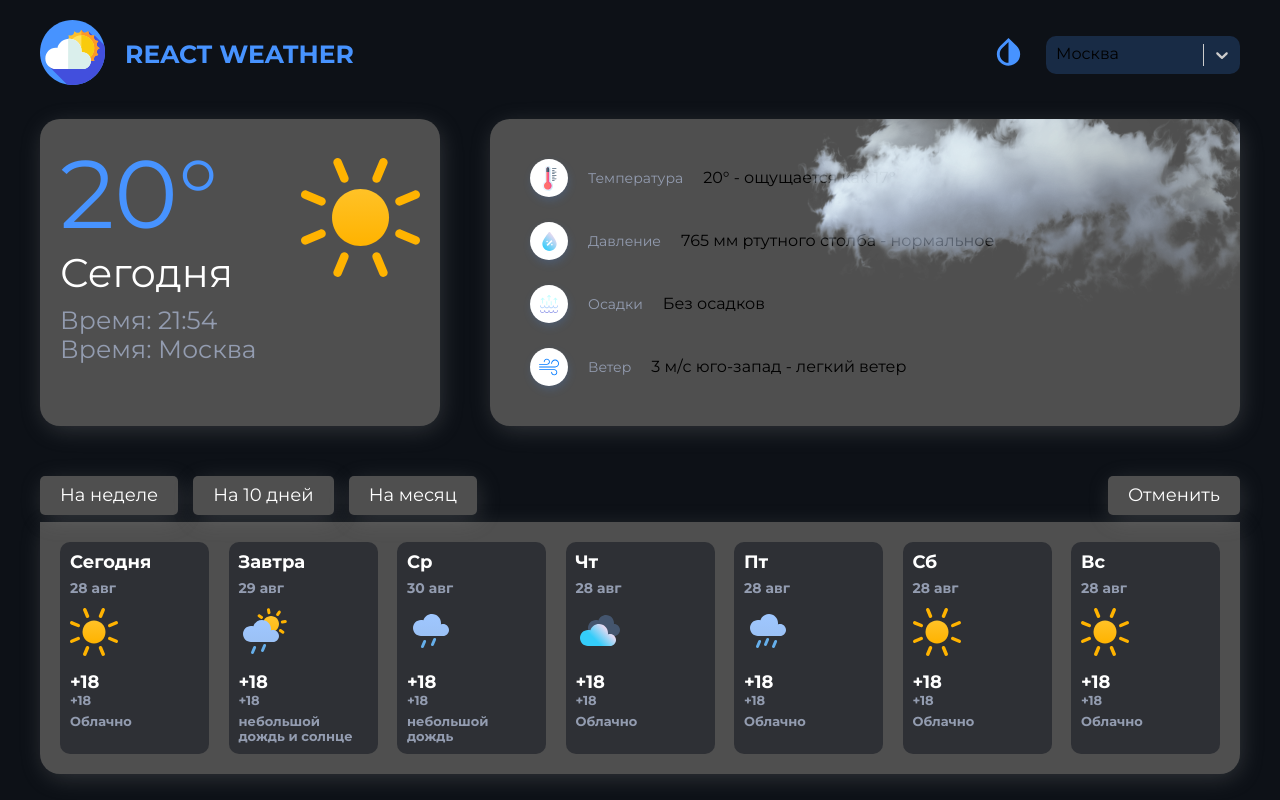
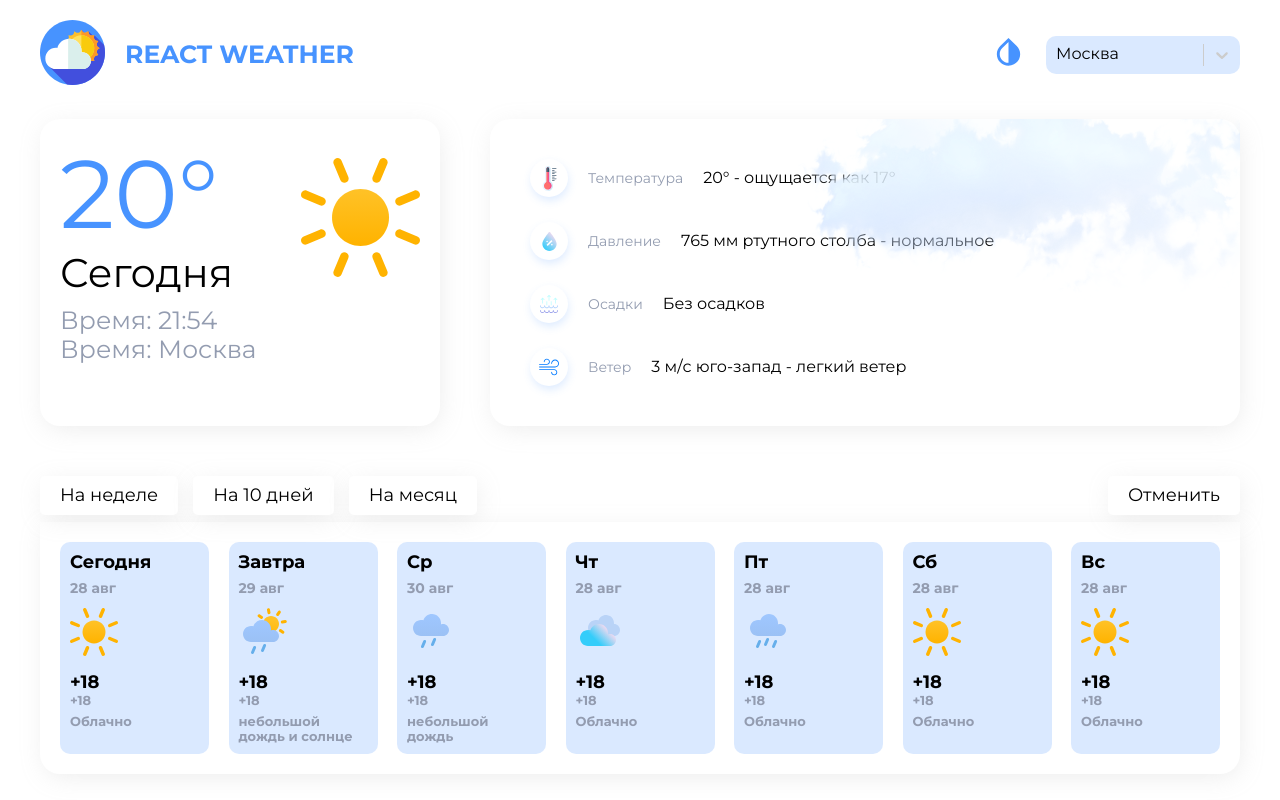
Before and after one commit to NinaDmitrieva/weather, a React (Create React App) app: page / in a window 1280 px wide. Built offline with nearby package versions, Linux system fonts and the light colour scheme.

Commit message:
простая смена темы

```diff
--- a/src/shered/Header/Header.module.scss
+++ b/src/shered/Header/Header.module.scss
@@ -16,6 +16,7 @@
 .change_theme,
 .logo {
   margin-right: 20px;
+  cursor: pointer;
 }
 
 .logo {
--- a/src/shered/Header/Header.tsx
+++ b/src/shered/Header/Header.tsx
@@ -1,4 +1,4 @@
-import React from "react";
+import React, { useEffect, useState } from "react";
 import Select from "react-select";
 import { GlobalSvgSelector } from '../../assets/icons/global/GlobalSvgSelector';
 import s from './Header.module.scss'
@@ -14,10 +14,12 @@
    { value: 'city-3', label: 'Мурманск' }
   ];
 
+  const [theme, setTheme] = useState('light');
+
   const colorStyles = {
     control: (styles:any) => ({
       ...styles,
-      backgroundColor: 0 ? '#4f4f4f' : 'rgba(71, 147, 255, 0.2)',
+      backgroundColor: theme === 'dark' ? '#4f4f4f' : 'rgba(71, 147, 255, 0.2)',
       width: '194px',
       height: '37px',
       border:'none',
@@ -26,9 +28,36 @@
     }),
     singleValue: (styles:any) => ({
       ...styles,
-     color: 0 ? '#fff' : '#000'
+     color: theme === 'dark'? '#fff' : '#000'
     })
   };
+
+
+  function changeTheme() {
+    setTheme(theme === 'light' ? 'dark' : 'light');
+  }
+
+  useEffect(()=>{
+    const root = document.querySelector(':root') as HTMLElement;
+
+    const components = [
+      'text-color',
+      'card-shadow',
+      'card-background',
+      'components-background',
+      'body-background',
+
+    ]
+
+    components.forEach((component)=>{
+          root.style.setProperty(
+      `--${component}-default`,
+      `var(--${component}-${theme})`
+      );
+    })
+
+  }, [theme]);
+
     return (
         <header className={s.header}>
           <div className= {s.wrapper}>
@@ -38,7 +67,7 @@
             <div className={s.title}>React weather</div>
           </div>
           <div className= {s.wrapper}>
-            <div className={s.change_theme}>
+            <div className={s.change_theme} onClick={changeTheme}>
                   <GlobalSvgSelector id='change-theme'/>
             </div>
              <Select defaultValue={options[1]} styles={colorStyles} options={options} />
--- a/src/styles/variables.scss
+++ b/src/styles/variables.scss
@@ -21,26 +21,26 @@
   //body-background
   --body-background-dark: #{$body-background-dark};
   --body-background-light: #{$body-background-light};
-  --body-background-default: var(#{--body-background-dark});
+  --body-background-default: var(#{--body-background-light});
 
   //components-background
   --components-background-dark: #{$components-background-dark};
   --components-background-light: #{$components-background-light};
-  --components-background-default: var(#{--components-background-dark});
+  --components-background-default: var(#{--components-background-light});
 
   //card-background
   --card-background-dark: #{$card-background-dark};
   --card-background-light: #{$card-background-light};
-  --card-background-default: var(#{--card-background-dark});
+  --card-background-default: var(#{--card-background-light});
 
   //card-shadow
   --card-shadow-dark: #{$card-box-shadow-dark};
   --card-shadow-light: #{$card-box-shadow-light};
-  --card-shadow-default: var(#{--card-shadow-dark});
+  --card-shadow-default: var(#{--card-shadow-light});
 
   //text
   --text-color-dark: #{$dark-color};
   --text-color-light: #{$light-color};
-  --text-color-default: var(#{--text-color-dark});
+  --text-color-default: var(#{--text-color-light});
 
 }
```
